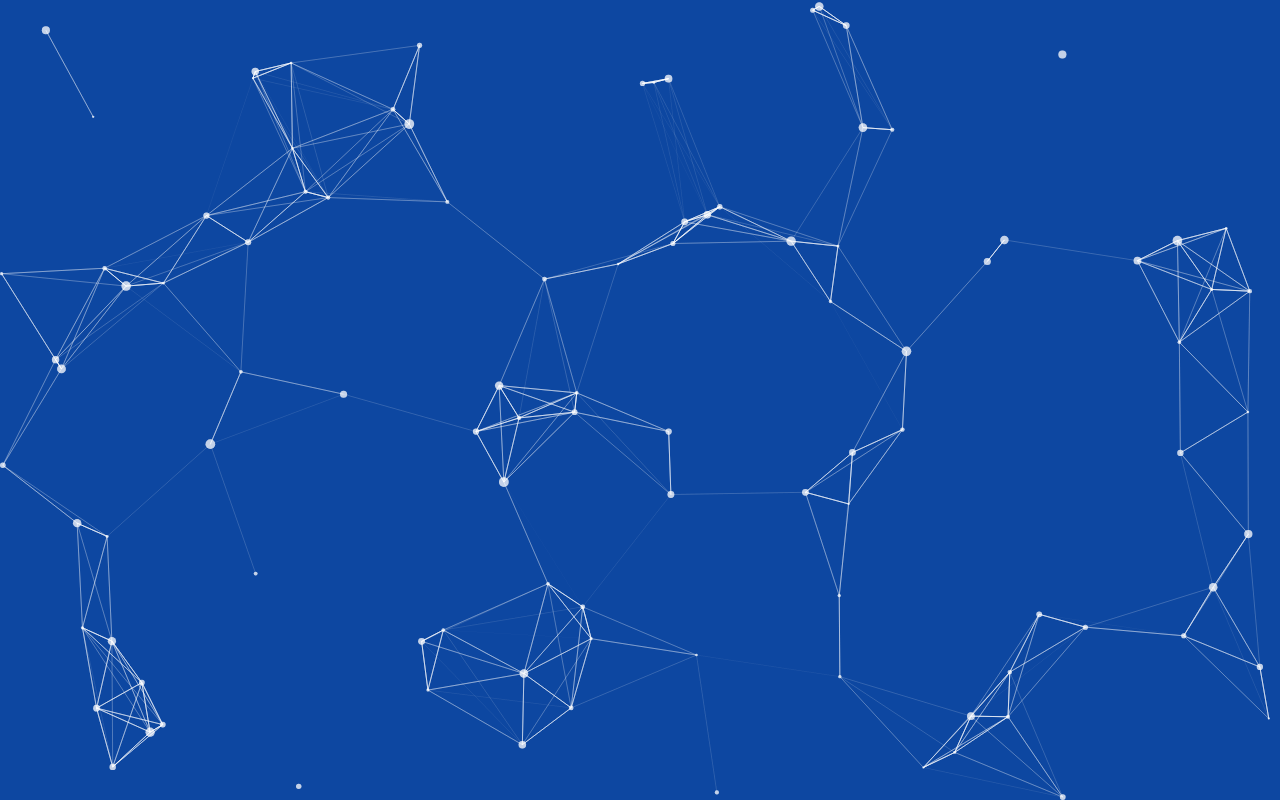
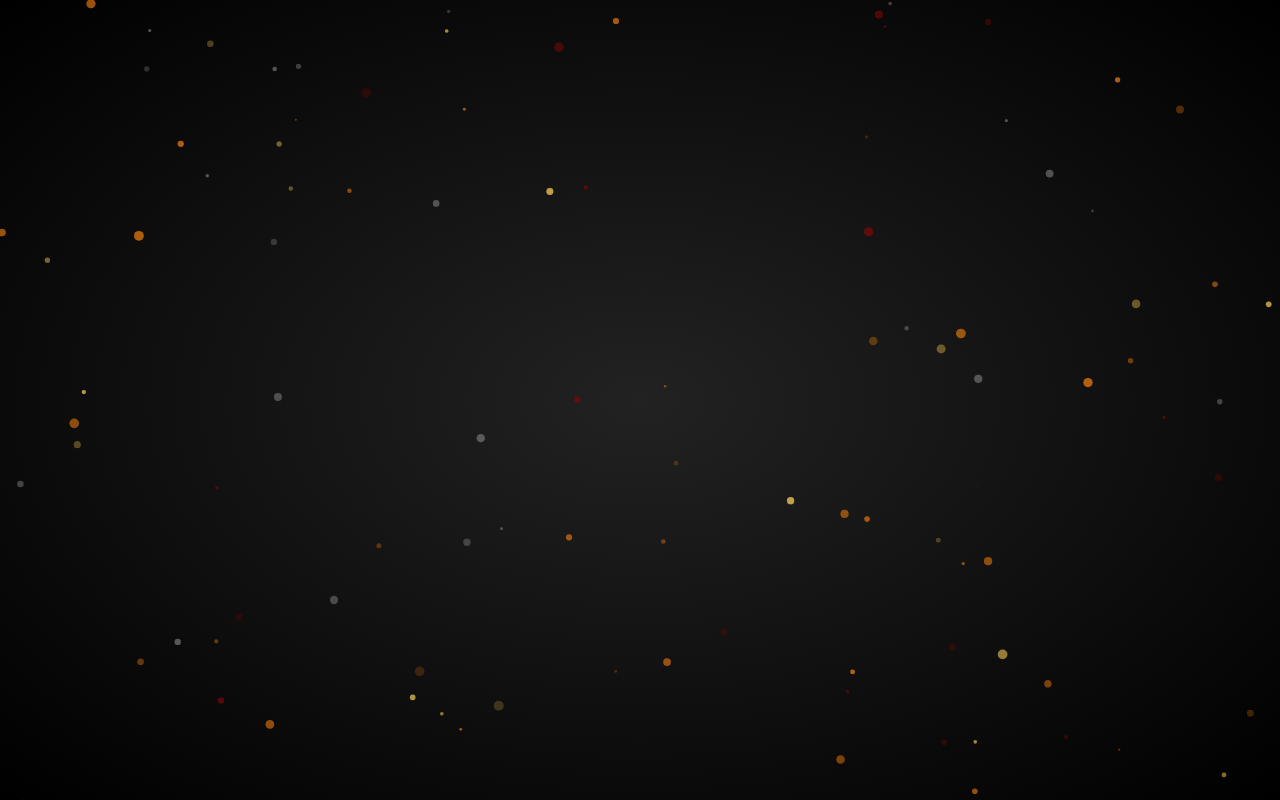
Before and after one commit to hiro881213/HirosPortfolio, a React (Create React App) app: page / in a window 1280 px wide. Built offline with nearby package versions, Linux system fonts and the light colour scheme.

Commit message:
setting BackgroundColor

```diff
--- a/src/App.tsx
+++ b/src/App.tsx
@@ -1,89 +1,65 @@
 import React from 'react';
 import Particles from "react-tsparticles";
+import ParticlesParams from './assets/particles-default.json';
 import logo from './logo.svg';
 import './App.scss';
 import classes from "./Particle.module.scss";
 
 function App() {
+
+  const params = ParticlesParams as typeof ParticlesParams;
+
   return (
     <div className="App">
+      <Particles
+        className={classes.Particle}
+        options = {options}
+        // options={params as any}
+      />
+    </div>
+  );
+}
 
-
-    <Particles
-      id="tsparticles"
-      options={{
-        background: {
-          color: {
-            value: "#0d47a1",
-          },
-        },
-        fpsLimit: 120,
-        interactivity: {
-          events: {
-            resize: true,
-          },
-          modes: {
-            bubble: {
-              distance: 400,
-              duration: 2,
-              opacity: 0.8,
-              size: 40,
-            },
-            push: {
-              quantity: 4,
-            },
-            repulse: {
-              distance: 200,
-              duration: 0.4,
-            },
-          },
-        },
+export const options = {
+  fpsLimit: 40,
   particles: {
-          color: {
-            value: "#ffffff",
-          },
-          links: {
-            color: "#ffffff",
-            distance: 150,
-            enable: true,
-            opacity: 0.5,
-            width: 1,
-          },
-          collisions: {
-            enable: true,
-          },
-          move: {
-            direction: "none",
-            enable: true,
-            outMode: "bounce",
-            random: false,
-            speed: 6,
-            straight: false,
-          },
       number: {
+          value: 80,
           density: {
               enable: true,
               area: 800,
           },
-            value: 80,
+      },
+      color: {
+          value: ["#fdcf58", "#757676", "#f27d0c", "#800909", "#f07f13"],
       },
       opacity: {
           value: 0.5,
-          },
-          shape: {
-            type: "circle",
+          random: true,
       },
       size: {
+          value: 5,
           random: true,
-            value: 5,
+      },
+      move: {
+          enable: true,
+          speed: 6,
+          random: false,
       },
   },
-        detectRetina: true,
-      }}
-    />
+  interactivity: {
+      events: {
+          onClick: {
+              enable: true,
+              mode: "push",
+          },
+          resize: true,
+      },
+  },
+  background: {
+      image: "radial-gradient(#222, #000)",
+  },
+};
 
-    </div>
-  );
-}
 
 export default App;
--- a/src/assets/particles-default.json
+++ b/src/assets/particles-default.json
@@ -1,43 +1,111 @@
 {
-    "bgColor": "#1f201e",
-    "width": 1024,
-    "height": 1024,
-    "emitFrequency": 98,
-    "startX": 606,
-    "startXVariance": 1024,
-    "startY": 864,
-    "startYVariance": 195,
-    "initialDirection": 277,
-    "initialDirectionVariance": 0,
-    "initialSpeed": 0.3,
-    "initialSpeedVariance": 0.8,
-    "friction": 0.009,
-    "accelerationSpeed": "0.142",
-    "accelerationDirection": "275.8",
-    "startScale": 0.18,
-    "startScaleVariance": 0,
-    "finishScale": "0",
-    "finishScaleVariance": "0",
-    "lifeSpan": 270,
-    "lifeSpanVariance": 210,
-    "startAlpha": "1",
-    "startAlphaVariance": "0",
-    "finishAlpha": "0",
-    "finishAlphaVariance": 0.5,
-    "shapeIdList": [
-        "blur_circle",
-        "kirakira2",
-        "star_10"
-    ],
-    "startColor": {
-        "hue": 59,
-        "hueVariance": 28,
-        "saturation": 96,
-        "saturationVariance": 0,
-        "luminance": 33,
-        "luminanceVariance": "16"
+    "background": {
+      "color": {
+        "value": "#000"
+      },
+      "position": "50% 50%",
+      "repeat": "no-repeat",
+      "size": "cover"
     },
-    "blendMode": true,
-    "alphaCurveType": "1",
-    "VERSION": "1.0.0"
-}
+    "fullScreen": {
+      "zIndex": 1
+    },
+    "interactivity": {
+      "events": {
+        "onClick": {
+          "mode": "push"
+        },
+        "onHover": {
+          "mode": "repulse"
+        }
+      },
+      "modes": {
+        "bubble": {
+          "distance": 400,
+          "duration": 2,
+          "opacity": 0.8,
+          "size": 40
+        },
+        "grab": {
+          "distance": 400
+        }
+      }
+    },
+    "particles": {
+      "color": {
+        "value": "#FFD700"
+      },
+      "links": {
+        "color": {
+          "value": "#ffffff"
+        },
+        "distance": 150,
+        "opacity": 0.4
+      },
+      "move": {
+        "attract": {
+          "rotate": {
+            "x": 600,
+            "y": 1200
+          }
+        },
+        "enable": true,
+        "outModes": {
+          "default": "destroy",
+          "bottom": "destroy",
+          "left": "destroy",
+          "right": "destroy",
+          "top": "destroy"
+        },
+        "speed": 5
+      },
+      "number": {
+        "density": {
+          "enable": true
+        },
+        "value": 0
+      },
+      "opacity": {
+        "animation": {
+          "speed": 6,
+          "minimumValue": 0.1
+        }
+      },
+      "size": {
+        "value": {
+          "min": 0.1,
+          "max": 15
+        },
+        "animation": {
+          "enable": true,
+          "sync": true,
+          "destroy": "max",
+          "startValue": "min",
+          "minimumValue": 0.1
+        }
+      }
+    },
+    "emitters": {
+      "autoPlay": true,
+      "fill": true,
+      "life": {
+        "wait": false
+      },
+      "rate": {
+        "quantity": 3,
+        "delay": 0.1
+      },
+      "shape": "square",
+      "startCount": 0,
+      "size": {
+        "mode": "percent",
+        "height": 0,
+        "width": 100
+      },
+      "direction": "top",
+      "position": {
+        "x": 50,
+        "y": 100
+      }
+    }
+  }
```
Lines whose indentation alone changed are shown as unchanged.
